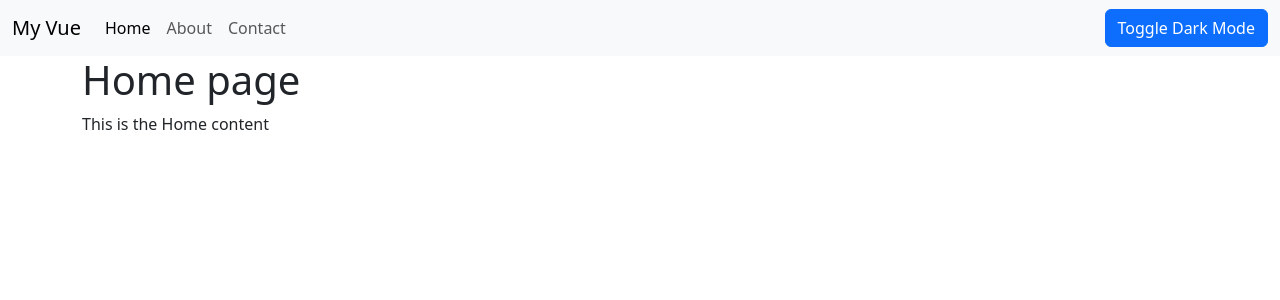
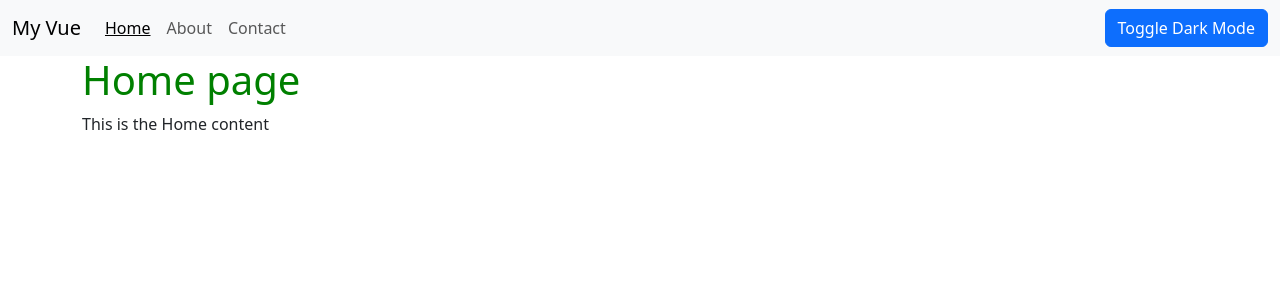
Before and after one commit to Michael3468/vue-crash-course, a Vue app: page / in a window 1280 px wide. Shown: the top 300 px of the page. Built offline with nearby package versions, Linux system fonts and the light colour scheme.

Commit message:
refactor(navbar): move link 'a' to NavbarLink component

```diff
--- a/src/components/NavBar.vue
+++ b/src/components/NavBar.vue
@@ -4,16 +4,11 @@
       <a href="#" class="navbar-brand">My Vue</a>
       <ul class="navbar-nav me-auto mb-2 mb-lg-0">
         <li class="nav-item" v-for="(page, index) in pages" :key="index">
-          <a
-            class="nav-link"
-            :class="{ active: activePage === index }"
-            aria-current="page"
-            :href="page.link.url"
-            :title="`This link goes to the ${page.link.text} page`"
+          <NavbarLink
+            :page="page"
+            :isActive="activePage === index"
             @click.prevent="navLinkClick(index)"
-          >
-            {{ page.link.text }}
-          </a>
+          ></NavbarLink>
         </li>
       </ul>
 
@@ -25,7 +20,13 @@
 </template>
 
 <script>
+import NavbarLink from '../components/NavbarLink';
+
 export default {
+  components: {
+    NavbarLink,
+  },
+
   props: ['pages', 'activePage', 'navLinkClick'],
 
   data() {
@@ -41,3 +42,9 @@ export default {
   },
 };
 </script>
+
+<style scoped>
+.emphasize {
+  text-decoration: underline !important;
+}
+</style>
--- /dev/null
+++ b/src/components/NavbarLink.vue
@@ -0,0 +1,25 @@
+<template>
+  <a
+    class="nav-link"
+    :class="activeClasses"
+    aria-current="page"
+    :href="page.link.url"
+    :title="`This link goes to the ${page.link.text} page`"
+  >
+    {{ page.link.text }}
+  </a>
+</template>
+
+<script>
+export default {
+  props: ['page', 'isActive'],
+  computed: {
+    activeClasses() {
+      return {
+        active: this.isActive,
+        emphasize: this.isActive,
+      };
+    },
+  },
+};
+</script>
--- a/src/components/PageViewer.vue
+++ b/src/components/PageViewer.vue
@@ -1,6 +1,6 @@
 <template>
   <div class="container">
-    <h1>{{ page.pageTitle }}</h1>
+    <h1 class="emphasize">{{ page.pageTitle }}</h1>
     <p>{{ page.content }}</p>
   </div>
 </template>
@@ -10,3 +10,9 @@ export default {
   props: ['page'],
 };
 </script>
+
+<style scoped>
+.emphasize {
+  color: green;
+}
+</style>
```
